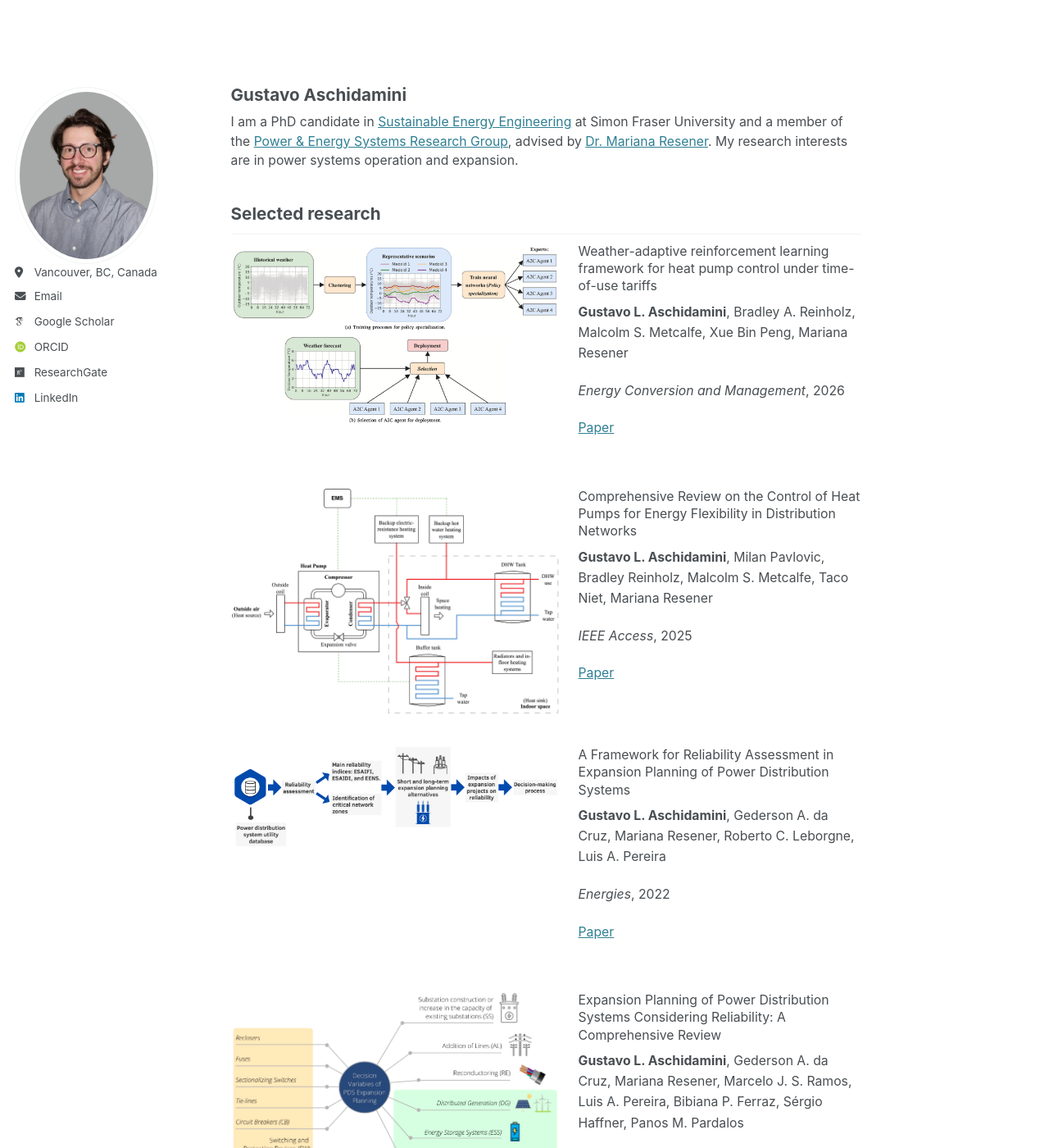
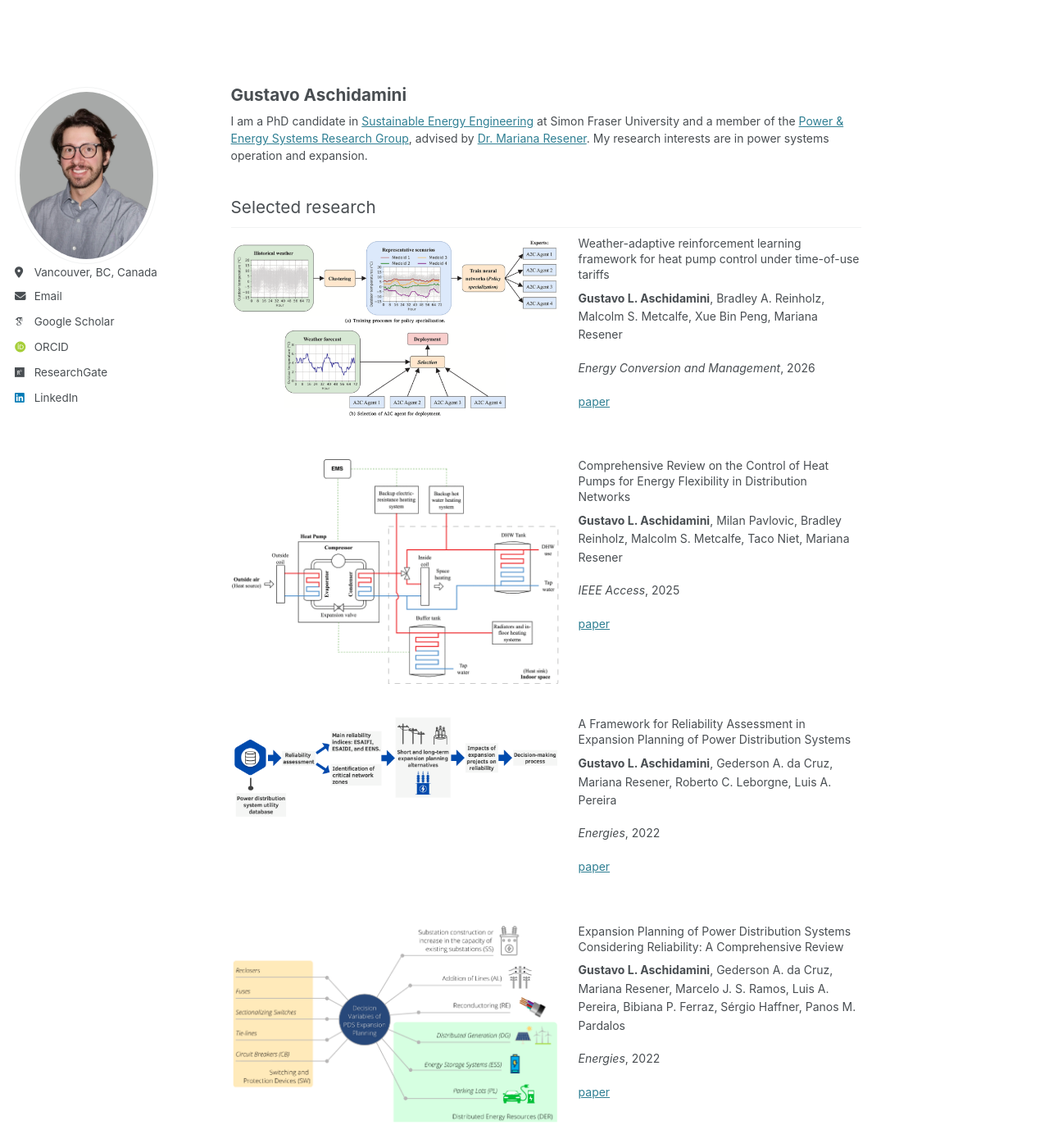
Before and after one commit to gaschidamini/gaschidamini.github.io, a Jekyll site: the page built from _pages/about.md, in a window 1280 px wide and 1400 px high. Shown: the whole window at 82% size. Built offline with Jekyll 4.4.1, drawn with Linux system fonts in a browser that asks for light colours; some web fonts are replaced.

Commit message:
Set text to true 14px; unbold Selected research; lowercase paper link
- Intro + publication text to absolute 14px (theme base is 18px on
  desktop, so em units were rendering ~15.75px)
- Un-bold the "Selected research" heading
- Change the "Paper" links to "paper"

Co-Authored-By: Claude Opus 4.8 <noreply@anthropic.com>

```diff
--- a/_pages/about.md
+++ b/_pages/about.md
@@ -10,9 +10,9 @@ redirect_from:
 <style>
 /* Homepage-only heading sizes (this CSS loads only on the home page) */
 .page__title { font-size: 1.15em; }
-#selected-research { font-size: 1.15em; }
+#selected-research { font-size: 1.15em; font-weight: normal; }
 /* Intro text matches the publication font size */
-.page__content > p { font-size: 0.875em; }
+.page__content > p { font-size: 14px; }
 </style>
 
 I am a PhD candidate in <a href="https://www.sfu.ca/fas/schools/sustainable-energy-engineering.html">Sustainable Energy Engineering</a> at Simon Fraser University and a member of the <a href="https://www.sfu.ca/fas/research/fas-research-labs/power-and-energy-systems/">Power & Energy Systems Research Group</a>, advised by <a href="https://scholar.google.com/citations?user=7Ef6qOIAAAAJ&hl=en">Dr. Mariana Resener</a>. My research interests are in power systems operation and expansion.
@@ -41,7 +41,7 @@ I am a PhD candidate in <a href="https://www.sfu.ca/fas/schools/sustainable-ener
     </p>
 
     <p class="research-links">
-      <a href="https://www.sciencedirect.com/science/article/pii/S0196890426009842">Paper</a>
+      <a href="https://www.sciencedirect.com/science/article/pii/S0196890426009842">paper</a>
     </p>
   </div>
 </div>
@@ -66,7 +66,7 @@ I am a PhD candidate in <a href="https://www.sfu.ca/fas/schools/sustainable-ener
     </p>
 
     <p class="research-links">
-      <a href="https://doi.org/10.1109/ACCESS.2025.3569761">Paper</a>
+      <a href="https://doi.org/10.1109/ACCESS.2025.3569761">paper</a>
     </p>
   </div>
 </div>
@@ -91,7 +91,7 @@ I am a PhD candidate in <a href="https://www.sfu.ca/fas/schools/sustainable-ener
     </p>
 
     <p class="research-links">
-      <a href="https://doi.org/10.3390/en15145073">Paper</a>
+      <a href="https://doi.org/10.3390/en15145073">paper</a>
     </p>
   </div>
 </div>
@@ -116,7 +116,7 @@ I am a PhD candidate in <a href="https://www.sfu.ca/fas/schools/sustainable-ener
     </p>
 
     <p class="research-links">
-      <a href="https://doi.org/10.3390/en15062275">Paper</a>
+      <a href="https://doi.org/10.3390/en15062275">paper</a>
     </p>
   </div>
 </div>
--- a/assets/css/main.scss
+++ b/assets/css/main.scss
@@ -102,23 +102,23 @@
 .research-content h3 {
   margin-top: 0;
   margin-bottom: 8px;
-  font-size: 0.875em;
+  font-size: 14px;
   font-weight: normal;
   line-height: 1.35;
 }
 
 .research-authors {
   margin: 0 0 8px 0;
-  font-size: 0.875em;
+  font-size: 14px;
 }
 
 .research-venue {
   margin: 0 0 12px 0;
-  font-size: 0.875em;
+  font-size: 14px;
 }
 
 .research-content > p {
-  font-size: 0.875em;
+  font-size: 14px;
   line-height: 1.6;
 }
 
```
